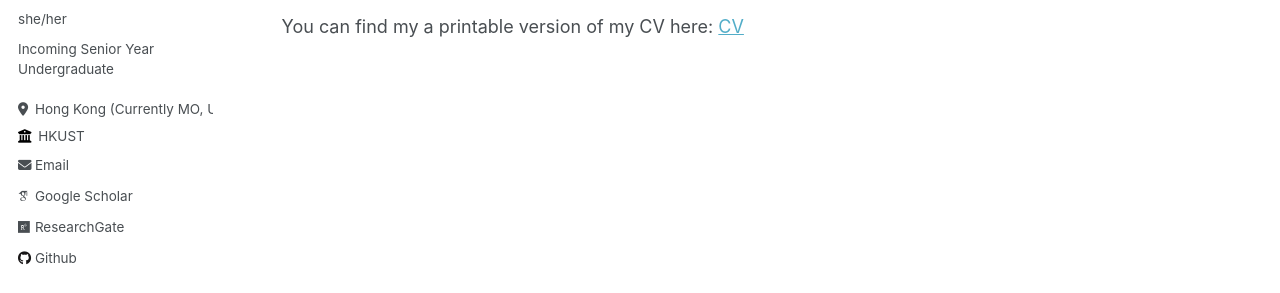
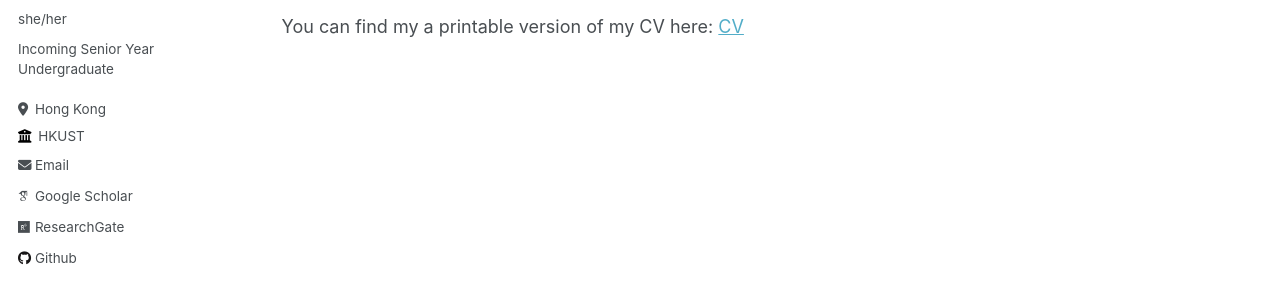
Before and after one commit to ting2025/ting2025.github.io, a Jekyll site: the page built from _pages/about.md, in a window 1280 px wide. Shown: the part 314-607 px from the top of the page. Built offline with Jekyll 4.4.1, drawn with Linux system fonts in a browser that asks for light colours; some web fonts are replaced.

Commit message:
Update _config.yml

```diff
--- a/_config.yml
+++ b/_config.yml
@@ -25,7 +25,7 @@ author:
   name             : "Ching Ting LEUNG"
   pronouns         : "she/her"
   bio              : "Incoming Senior Year Undergraduate"
-  location         : "Hong Kong (Currently MO, US)"
+  location         : "Hong Kong"
   employer         : "HKUST"
   uri              : # URL
   email            : "ctleungaf@connect.ust.hk"
```
